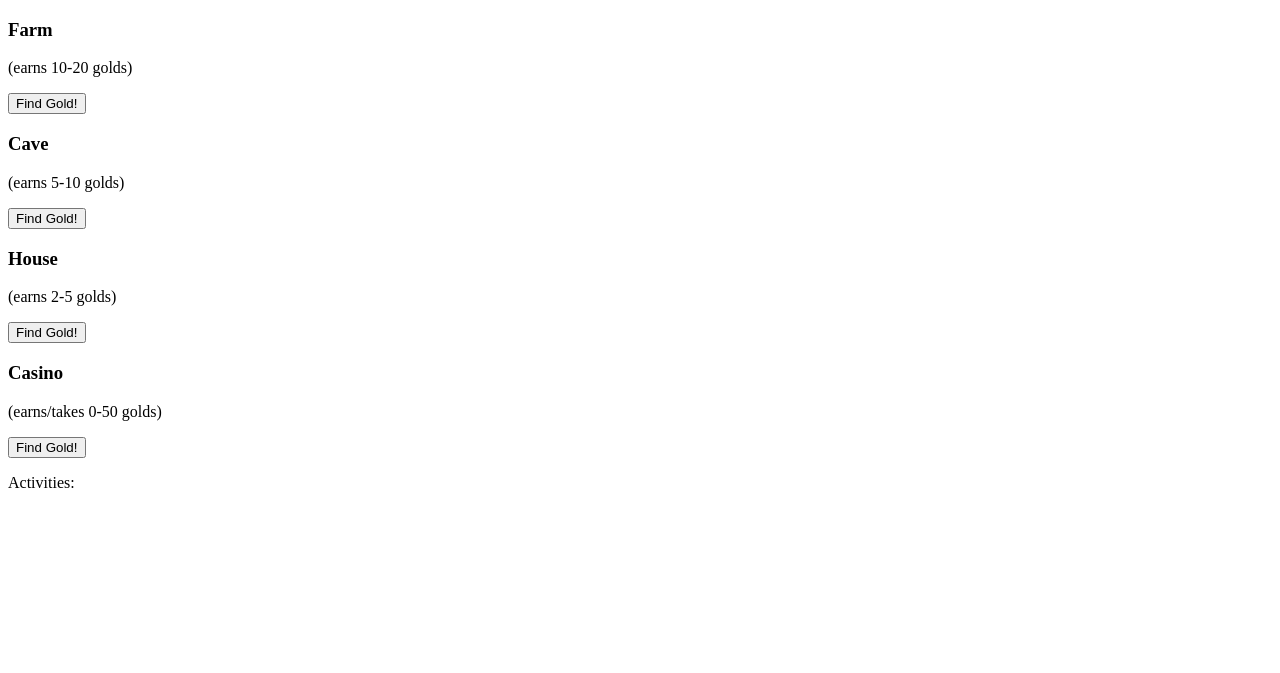
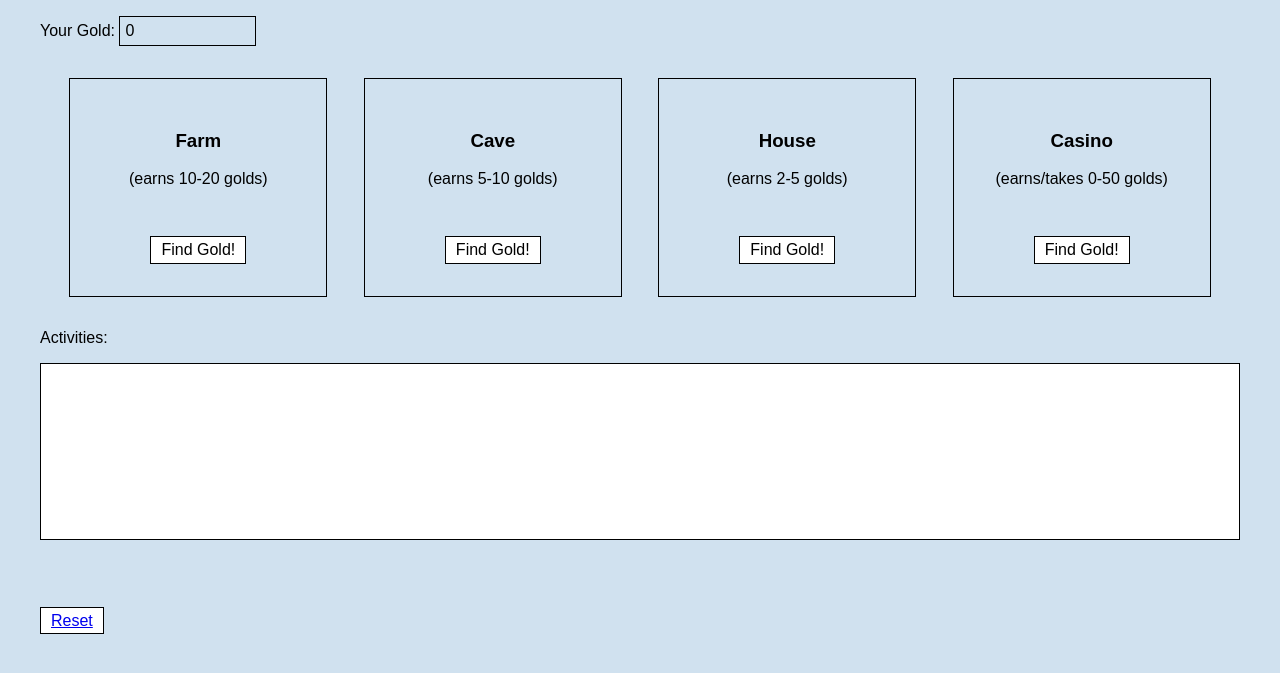
Before and after one commit to dclancy89/flask_ninja_gold, a Flask app: page / in a window 1280 px wide. Shown: the top 673 px of the page. Run offline with Flask 2, Linux system fonts and the light colour scheme.

Commit message:
added full game functionality except checking for gold prior to casino doesn't work

```diff
--- a/server.py
+++ b/server.py
@@ -1,10 +1,62 @@
 import random
+from datetime import datetime
 from flask import Flask, render_template, request, redirect, session, Markup
 app = Flask(__name__)
+app.secret_key = 'kfjifo32wh0f32hiofsnokfu09rr324u0rh23o4ruyc80243n85b092v345782390c5n2380u45b238'
 
 @app.route('/')
 def index():
+	if session.get('gold') == None:
+		session['gold'] = 0
+
+
+	if session.get('activities') == None:
+		session['activities'] = []
+
+
+
 	return render_template('index.html')
 
+@app.route('/process_money', methods=['POST'])
+def process_money():
+	building = request.form['building']
+	if building == 'farm':
+		rand = random.randrange(10, 21)
+		session['gold'] += rand
+		session['activities'].append(('Earned ' + str(rand) + ' golds from the ' + building + '! (' + datetime.now().strftime('%Y/%m/%d %I:%M %p') + ')', 'green'))
+	elif building == 'cave':
+		rand = random.randrange(5, 11)
+		session['gold'] += rand
+		session['activities'].append(('Earned ' + str(rand) + ' golds from the ' + building + '! (' + datetime.now().strftime('%Y/%m/%d %I:%M %p') + ')', 'green'))
+	elif building == 'house':
+		rand = random.randrange(2, 6)
+		session['gold'] += rand
+		session['activities'].append(('Earned ' + str(rand) + ' golds from the ' + building + '! (' + datetime.now().strftime('%Y/%m/%d %I:%M %p') + ')', 'green'))
+
+	elif building == 'casino':
+		if session['gold'] >= 50:
+			rand = random.randrange(-50, 51)
+			session['gold'] += rand
+			if rand < 0:
+				session['activities'].append(('Entered a ' + building + ' and lost ' + str(abs(rand)) + ' golds.. Ouch... (' + datetime.now().strftime('%Y/%m/%d %I:%M %p') + ')', 'red'))
+			elif rand >= 0:
+				session['activities'].append(('Earned ' + str(rand) + ' golds from the ' + building + '! (' + datetime.now().strftime('%Y/%m/%d %I:%M %p') + ')', 'green'))
+		else:
+			session['activities'].append(('You dont have enough golds to enter the casino. You must have at least 50. (' + datetime.now().strftime('%Y/%m/%d %I:%M %p') + ')', 'red'))
+	else:
+		session['gold'] = 0
+		session['activities'].append(('Cheaters never prosper. (' + datetime.now().strftime('%Y/%m/%d %I:%M %p') + ')', 'red'))
+
+	return redirect('/')
+
+@app.route('/reset')
+def reset():
+	if session.get('gold') != None:
+		session.pop('gold')
+
+	if session.get('activities') != None:
+		session.pop('activities')
+
+	return redirect('/')
 
 app.run(debug=True)
--- a/static/css/style.css
+++ b/static/css/style.css
@@ -0,0 +1,70 @@
+body {
+	background-color: #d0e1ef;
+	font-family: Arial;
+}
+
+.button {
+	background-color: white;
+	border: 1px solid black;
+	border-radius: 0;
+	font-size: 1rem;
+	padding: 4px 10px;
+	margin-top: 2rem;
+
+}
+
+.button:hover {
+	box-shadow: 0 0 10px rgba(0,0,0,0.5);
+}
+
+.container {
+	max-width: 75rem;
+	width: 100%;
+	margin: 0 auto;
+}
+
+.gold {
+	display: block;
+	width: 100%;
+}
+
+span#gold-amount {
+	border: 1px solid black;
+	padding: 5px;
+	width: 125px;
+	display: inline-block;
+}
+
+
+.building-container {
+	text-align: center;
+}
+
+.building {
+	display: inline-block;
+	width: 20%;
+	border: 1px solid black;
+	margin: 1rem;
+	text-align: center;
+	padding: 2rem 0.5rem;
+}
+
+#activities-box {
+	border: 1px solid black;
+	background-color: white;
+	height: 175px;
+	overflow-y: scroll;
+	overflow-x: hidden;
+}
+
+#activities-box span {
+	display: block;
+}
+
+.green {
+	color: green;
+}
+
+.red {
+	color: red;
+}
--- a/templates/index.html
+++ b/templates/index.html
@@ -2,19 +2,22 @@
 <html>
 <head>
 	<title>Ninja Gold</title>
+	<link rel="stylesheet" type="text/css" href="{{ url_for('static', filename='css/style.css') }}">
 </head>
 <body>
 
 	<div class="container">
 
-		<div class="gold"></div>
+		<div class="gold">
+			<p>Your Gold: <span id="gold-amount">{{ session['gold'] }}</span></p>
+		</div>
 		<div class="building-container">
 			<div class="building">
 				<h3>Farm</h3>
 				<p>(earns 10-20 golds)</p>
 				<form action="/process_money" method="post">
 				 	<input type="hidden" name="building" value="farm" />
-				 	<input type="submit" value="Find Gold!"/>
+				 	<input type="submit" value="Find Gold!" class="button" />
 				</form>
 			</div>
 			<div class="building">
@@ -22,15 +25,15 @@
 				<p>(earns 5-10 golds)</p>
 				<form action="/process_money" method="post">
 				 	<input type="hidden" name="building" value="cave" />
-				 	<input type="submit" value="Find Gold!"/>
+				 	<input type="submit" value="Find Gold!" class="button" />
 				</form>
 			</div>
 			<div class="building">
 				<h3>House</h3>
 				<p>(earns 2-5 golds)</p>
 				<form action="/process_money" method="post">
-				 	<input type="hidden" name="building" value="cave" />
-				 	<input type="submit" value="Find Gold!"/>
+				 	<input type="hidden" name="building" value="house" />
+				 	<input type="submit" value="Find Gold!" class="button" />
 				</form>
 			</div>
 			<div class="building">
@@ -38,17 +41,33 @@
 				<p>(earns/takes 0-50 golds)</p>
 				<form action="/process_money" method="post">
 				 	<input type="hidden" name="building" value="casino" />
-				 	<input type="submit" value="Find Gold!"/>
+				 	<input type="submit" value="Find Gold!" class="button" />
 				</form>
 			</div>
 		</div>
 
 		<div class="activities">
 			<p>Activities:</p>
-			<div id="activities-box"></div>
+			<div id="activities-box">
+				{% for (a, c) in session['activities']: %}
+				<span class=" {{ c }} ">{{ a }}</span>
+				{% endfor %}
+			</div>
 		</div>
+		<br />
+		<br />
+		<br />
+		<br />
+		<a href="/reset" class="button">Reset</a>
 
 	</div>
 
+	<script>
+
+		var element = document.getElementById("activities-box");
+		element.scrollTop = element.scrollHeight;
+
+	</script>
+
 </body>
 </html>
```
